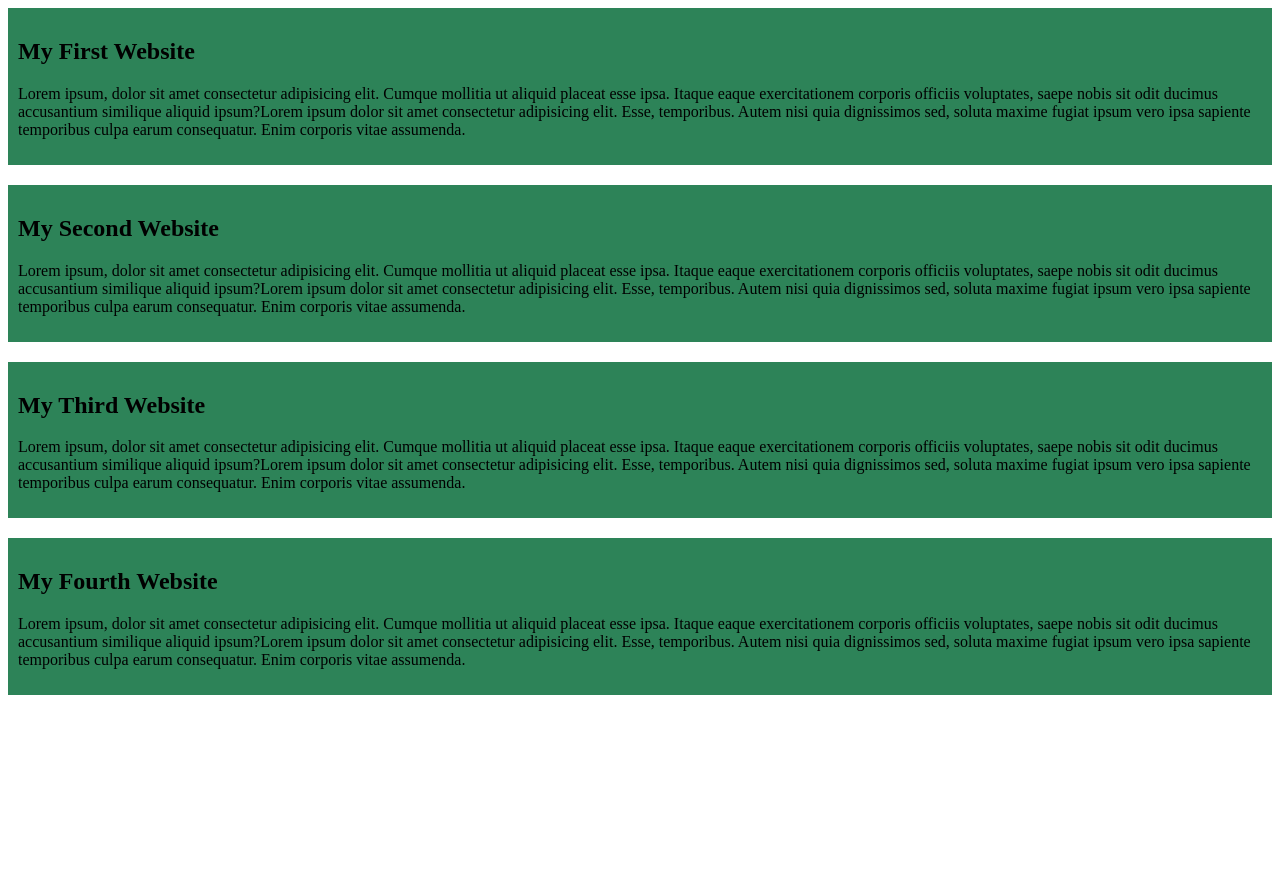
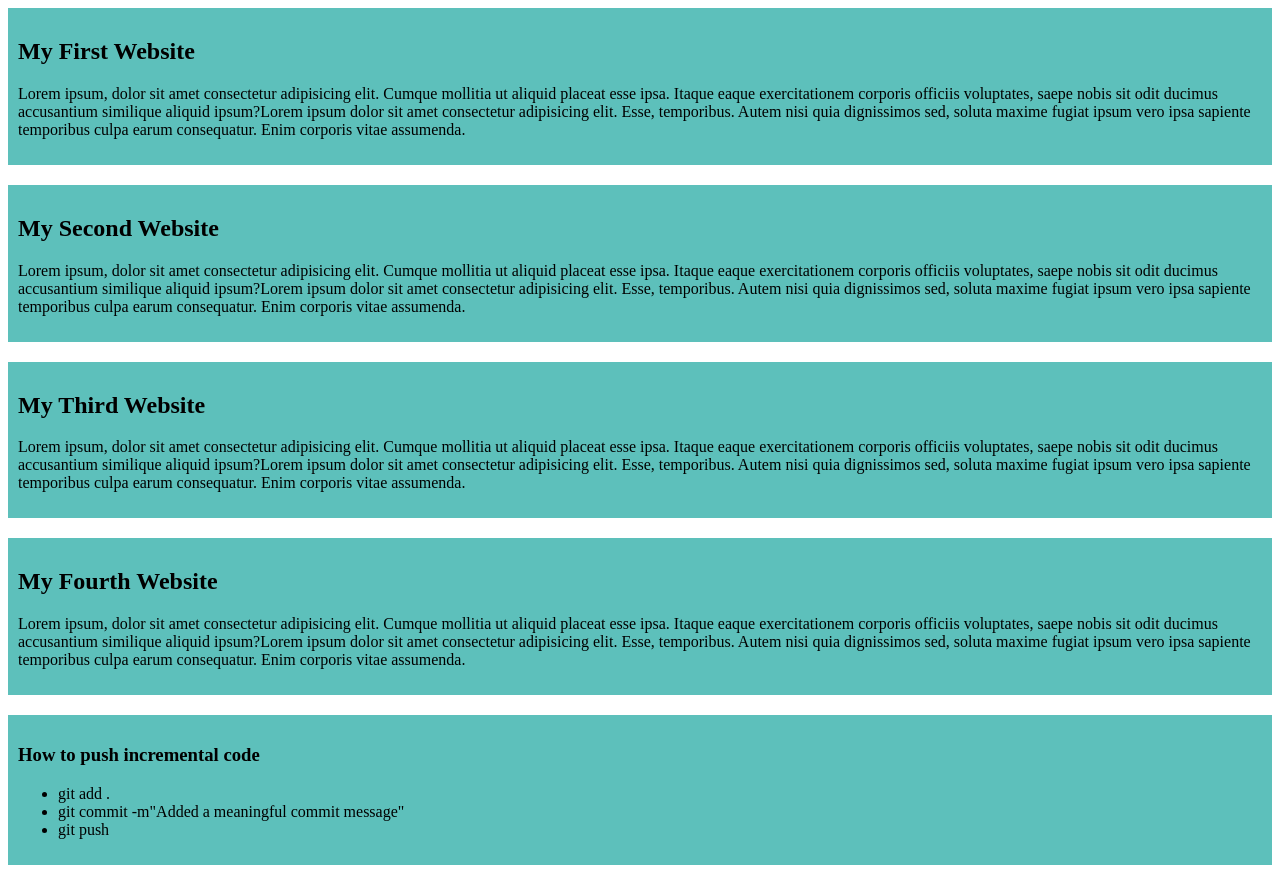
Before and after one commit to Rayhanajuayria/My-simple-Website, a plain HTML site: page index.html in a window 1280 px wide. Before the commit the page ends 800 px from the top, so only its background shows below. Drawn offline with Linux system fonts and the light colour scheme.

Commit message:
added a list to push

```diff
--- a/index.html
+++ b/index.html
@@ -23,6 +23,14 @@
         <h2>My Fourth Website</h2>
         <p>Lorem ipsum, dolor sit amet consectetur adipisicing elit. Cumque mollitia ut aliquid placeat esse ipsa. Itaque eaque exercitationem corporis officiis voluptates, saepe nobis sit odit ducimus accusantium similique aliquid ipsum?Lorem ipsum dolor sit amet consectetur adipisicing elit. Esse, temporibus. Autem nisi quia dignissimos sed, soluta maxime fugiat ipsum vero ipsa sapiente temporibus culpa earum consequatur. Enim corporis vitae assumenda.</p>
     </div>
+    <div>
+        <h3>How to push incremental code</h3>
+        <ul>
+            <li>git add .</li>
+            <li>git commit -m"Added a meaningful commit message"</li>
+            <li>git push</li>
+        </ul>
+    </div>
 
 </body>
 </html>
--- a/styles/blog.css
+++ b/styles/blog.css
@@ -1,5 +1,5 @@
 div{
-    background-color:rgb(45, 131, 88);
+    background-color:rgb(93, 192, 187);
     padding:10px;
     margin-bottom: 20px;
 
```
